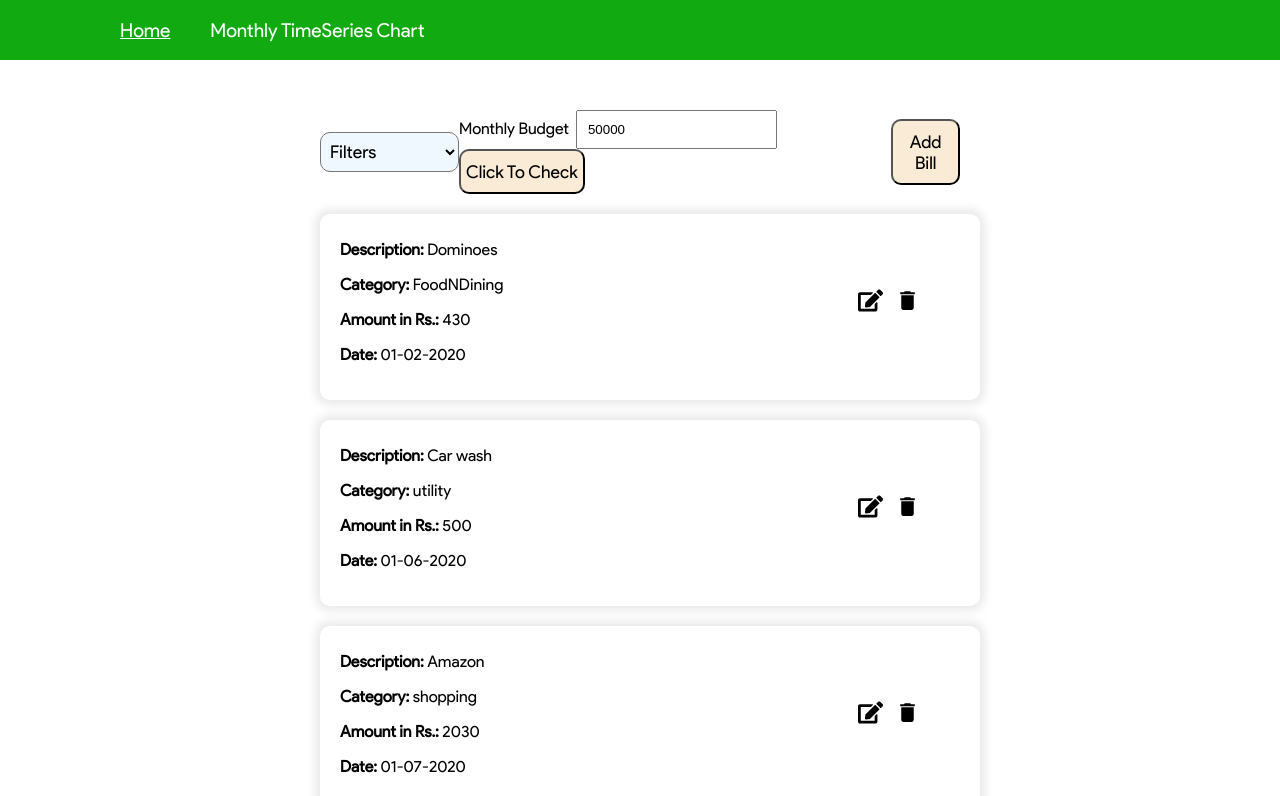
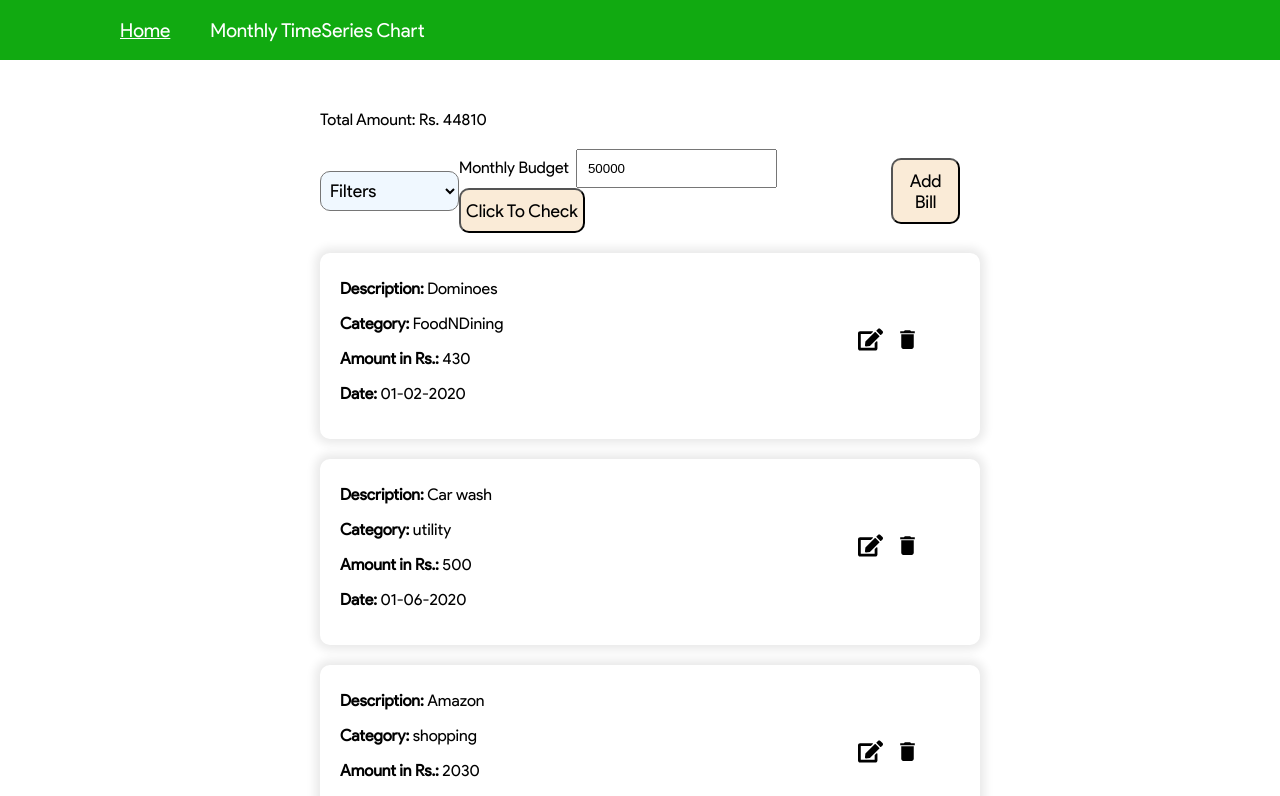
Before and after one commit to fragHorn/Bill-Manager, a React (Create React App) app: page / in a window 1280 px wide. Shown: the top 796 px of the page. Built offline with nearby package versions, Linux system fonts and the light colour scheme.

Commit message:
Added the total amount

```diff
--- a/src/containers/BillBox/BillBox.js
+++ b/src/containers/BillBox/BillBox.js
@@ -11,7 +11,7 @@ import AddEditBill from '../../components/AddEditBill/AddEditBill';
 
 
 const BillBox = props => {
-    const {bills, selectedFilter, showAddEditModal, editing, editBillId, filters, monthlyBudget, showBillsToPay} = useSelector(store => store.bill);
+    const {bills, selectedFilter, showAddEditModal, totalBillAmount, editing, editBillId, filters, monthlyBudget, showBillsToPay} = useSelector(store => store.bill);
     const dispatch = useDispatch();
 
     // storing the data for bills locally...
@@ -99,6 +99,9 @@ const BillBox = props => {
     return(
         <React.Fragment>
             {showAddEditModal ? <AddEditBill bill = {editableBill} edit = {editing} /> : null}
+            <div style = {{marginLeft: '25%', marginTop: '50px'}}>
+                Total Amount: Rs. {totalBillAmount}
+            </div>
             <div className = {styles.btnHeader}>
                 <select value = {selectedFilter} name = 'filters' onChange = {event => changeHandler(event)}>
                     {filters.map((filter, index) => (
--- a/src/containers/BillBox/BillBox.module.css
+++ b/src/containers/BillBox/BillBox.module.css
@@ -4,7 +4,7 @@
     display: flex;
     justify-content: space-between;
     align-items: center;
-    margin-top: 50px;
+    margin-top: 20px;
 }
 
 .btnHeader > select{
```
